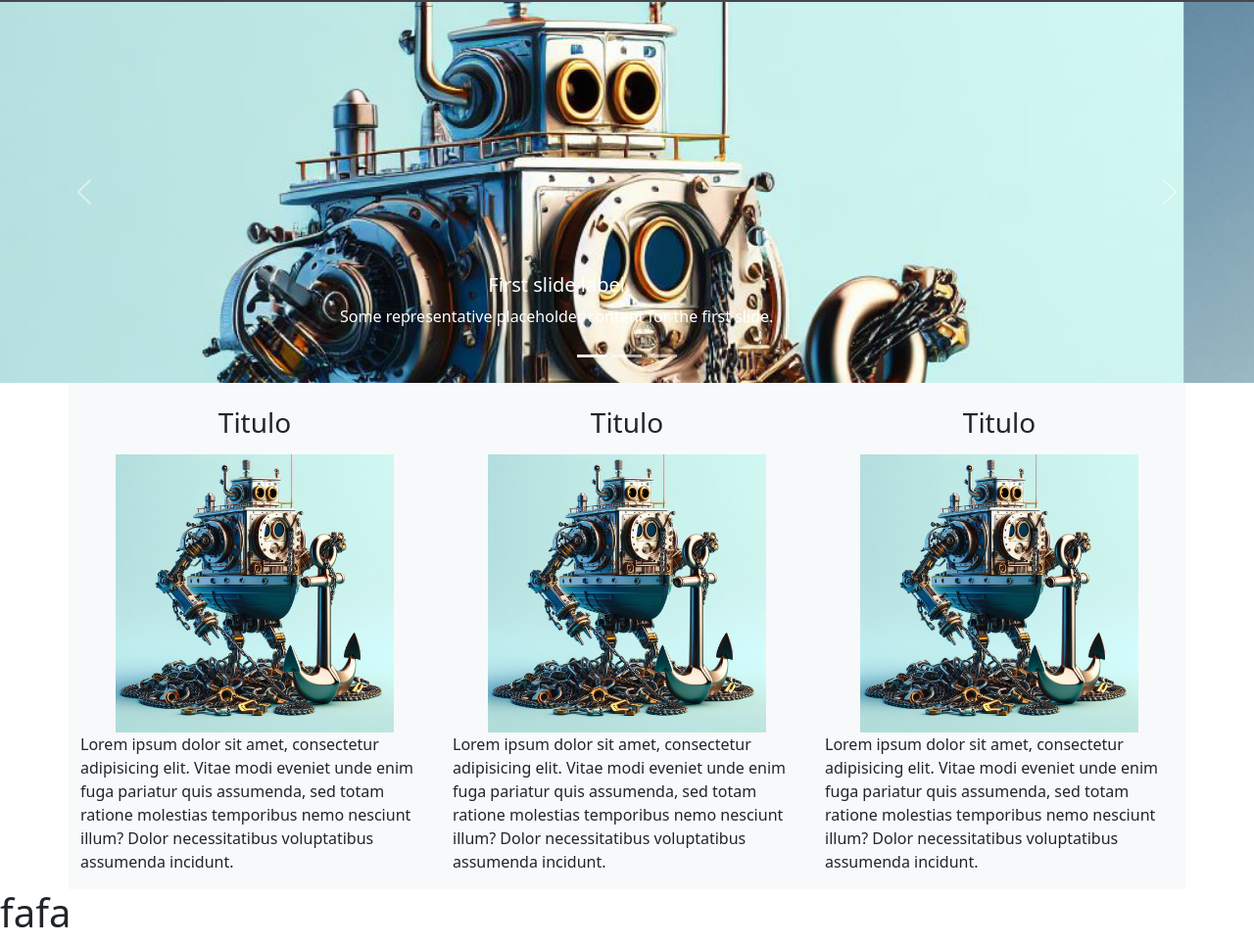
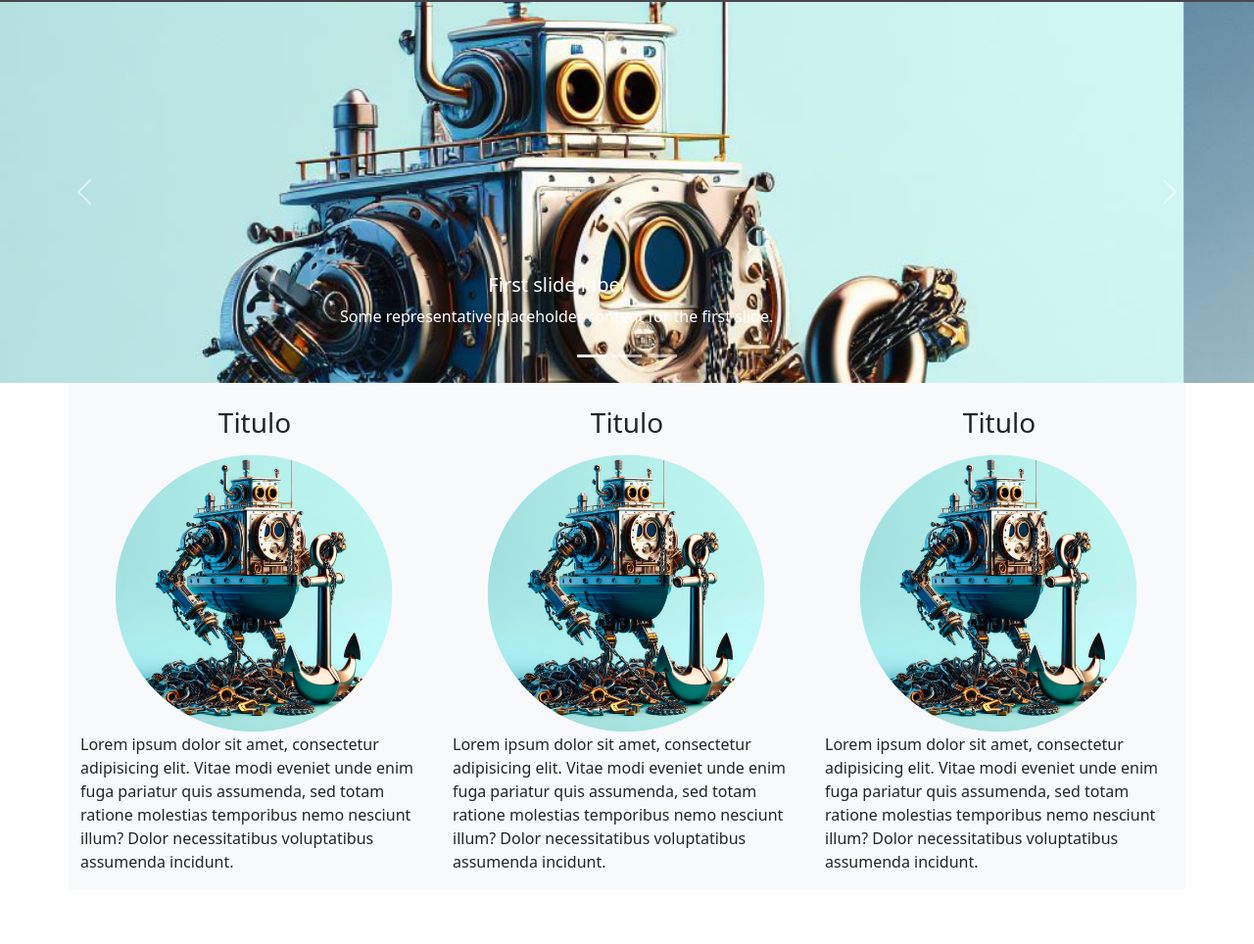
Before and after one commit to FMMUFV/FMMUFV.github.io, a plain HTML site: page Index.html in a window 1280 px wide. Shown: the part 54-1018 px from the top of the page at 98% size. After the commit the page ends 962 px from the top, so only its background shows below. Drawn offline with nearby package versions, Linux system fonts and the light colour scheme.

Commit message:
Recorte de imagen

```diff
--- a/Index.html
+++ b/Index.html
@@ -108,7 +108,7 @@
       <h3 class="text-center py-2">Titulo</h3>
       <div class="row ">
         <div class="col px-5">
-          <img src="Images/Robot_Prueba - copia.jfif" class="img-fluid" alt="...">
+          <img src="Images/Robot_Prueba - copia.png" class="img-fluid" alt="...">
         </div>
       </div>
 
@@ -121,7 +121,7 @@
       <h3 class="text-center py-2">Titulo</h3>
       <div class="row ">
         <div class="col px-5">
-          <img src="Images/Robot_Prueba - copia.jfif" class="img-fluid" alt="...">
+          <img src="Images/Robot_Prueba - copia.png" class="img-fluid" alt="...">
         </div>
       </div>
 
@@ -134,7 +134,7 @@
       <h3 class="text-center py-2">Titulo</h3>
       <div class="row ">
         <div class="col px-5">
-          <img src="Images/Robot_Prueba - copia.jfif" class="img-fluid" alt="...">
+          <img src="Images/Robot_Prueba - copia.png" class="img-fluid" alt="...">
         </div>
       </div>
 
@@ -148,9 +148,7 @@
 </Section>
 
 
-<Section>
-  <h1>fafa</h1>
-</Section>
+
 
     </main>
     <footer>
```
Also changed, not shown: Images/Robot_Prueba - copia.png (added).
